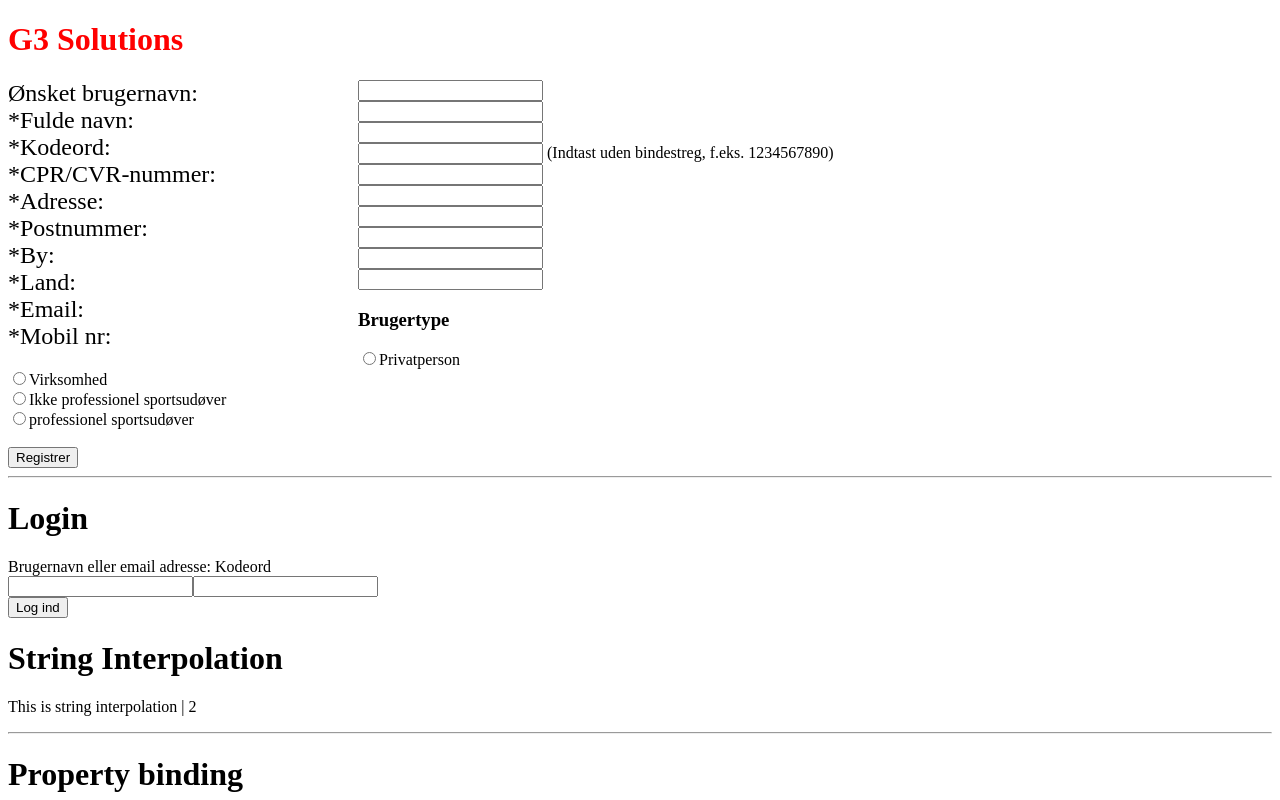
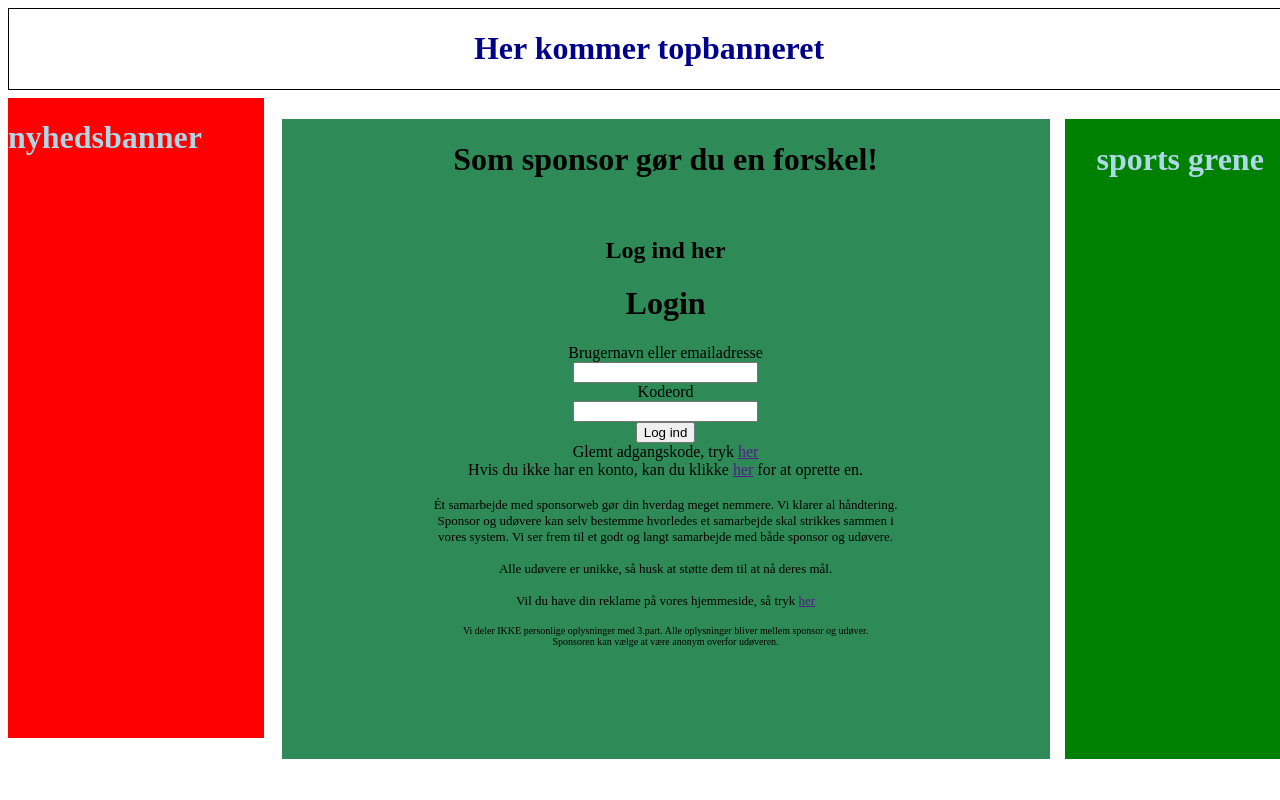
Before and after one commit to JDDeveloping/Bacheloropgave, an Angular app: page / in a window 1280 px wide. Shown: the top 800 px of the page. Built offline with nearby package versions, Linux system fonts and the light colour scheme.

Commit message:
Opdateret forside

```diff
--- a/src/app/app.component.html
+++ b/src/app/app.component.html
@@ -1,5 +1 @@
-<h1>{{title}}</h1>
-<fa-registrer></fa-registrer>
-<hr>
-<fa-login></fa-login>
-<fa-databinding></fa-databinding>
+<app-forside></app-forside>
--- a/src/app/forside.component.css
+++ b/src/app/forside.component.css
@@ -0,0 +1,38 @@
+.topbanner{
+    position: absolute;
+    height: 10%;
+    width: 100%;
+    text-align: center;
+    color: darkblue;
+    border: 1px black solid;
+}
+
+.newsbanner{
+    position: absolute;
+    margin-top: 7%;
+    color: lightblue;
+    height: 80%;
+    width: 20%;
+    background-color: red;
+}
+
+.middlepart{
+    position: absolute;
+    left: 22%;
+    top: 14.9%;
+    background-color: seagreen;
+    width: 60%;
+    height: 80%;
+    margin: 0px;
+    text-align: center;
+}
+
+.sportbanner{
+    position: absolute;
+    color: lightblue;
+    top: 0%;
+    left: 102%;
+    height: 100%;
+    width: 30%;
+    background-color: green;
+}
--- a/src/app/forside.component.html
+++ b/src/app/forside.component.html
@@ -0,0 +1,15 @@
+<div class="page">
+  <div class="topbanner">
+    <h1>Her kommer topbanneret</h1>
+  </div>
+  <div class="newsbanner">
+    <h1>nyhedsbanner</h1>
+  </div>
+  <div class="middlepart">
+    <h1>Som sponsor gør du en forskel!</h1>
+    <br>
+    <h2>Log ind her</h2>
+    <fa-login></fa-login>
+  <div class="sportbanner">
+    <h1>sports grene</h1>
+</div>
--- a/src/app/user/login/login.component.css
+++ b/src/app/user/login/login.component.css
@@ -1,6 +1,9 @@
-.login-text{
-
+.login{
+    align-items: center;
 }
-.login-input{
-
+.beskrivelse {
+    font-size: small;
 }
+.privatliv {
+    font-size: x-small;
+}
--- a/src/app/user/login/login.component.html
+++ b/src/app/user/login/login.component.html
@@ -1,10 +1,22 @@
 <h1>Login</h1>
-<div class="login-text">
-  Brugernavn eller email adresse:
-  Kodeord
+<div class="login">
+  Brugernavn eller emailadresse<br>
+  <input type="text"><br>
+  Kodeord<br>
+  <input type="password"><br>
 </div>
-<div class="login-input">
-  <input type="text">
-  <input type="password">
+<button (click)="login()">Log ind</button><br>
+Glemt adgangskode, tryk <a href="">her</a><br>
+Hvis du ikke har en konto, kan du klikke <a href="">her</a> for at oprette en.<br><br>
+<div class="beskrivelse">
+Ét samarbejde med sponsorweb gør din hverdag meget nemmere. Vi klarer al håndtering.<br>
+Sponsor og udøvere kan selv bestemme hvorledes et samarbejde skal strikkes sammen i<br>
+vores system. Vi ser frem til et godt og langt samarbejde med både sponsor og udøvere.<br><br>
+Alle udøvere er unikke, så husk at støtte dem til at nå deres mål.<br><br>
+Vil du have din reklame på vores hjemmeside, så tryk <a href="">her</a><br><br>
+<div class="privatliv">
+Vi deler IKKE personlige oplysninger med 3.part. Alle oplysninger bliver mellem sponsor og udøver.<br>
+Sponsoren kan vælge at være anonym overfor udøveren.
 </div>
-<button (click)="login()">Log ind</button>
+
+</div>
--- a/src/app/user/registrer/registrer.component.html
+++ b/src/app/user/registrer/registrer.component.html
@@ -6,7 +6,7 @@
     <input type="text" name="brugernavn"><br>
     <input type="text" name="fuldeNavn"><br>
     <input type="password" name="kodeord"><br>
-    <input type="password" name="borgernummer"> (Indtast uden bindestreg, f.eks. 1234567890)<br>
+    <input type="password" name="borgernummer"> (Indtast uden bindestreg, f.eks. 1234567890)<br> <!-- CPR-nummer 10 cifre, CVR-nummer 8 -->
     <input type="text" name="adresse"><br>
     <input type="text" name="postnummer"><br>
     <input type="text" name="by"><br>
@@ -17,8 +17,8 @@
 </div>
 <h3>Brugertype</h3>
 <form action="">
-  <input type="radio" name="usertype" value="privat">Privatperson<br>
-  <input type="radio" name="usertype" value="erhverv">Virksomhed<br>
+  <input type="radio" name="usertype" value="privat">Privat donor<br>
+  <input type="radio" name="usertype" value="erhverv">Erhvervs donor<br>
   <input type="radio" name="usertype" value="amateur">Ikke professionel sportsudøver<br>
   <input type="radio" name="usertype" value="pro">professionel sportsudøver<br>
 </form>
```
Also changed, not shown: 1 other file (tests, documents, lock files or other folders).
